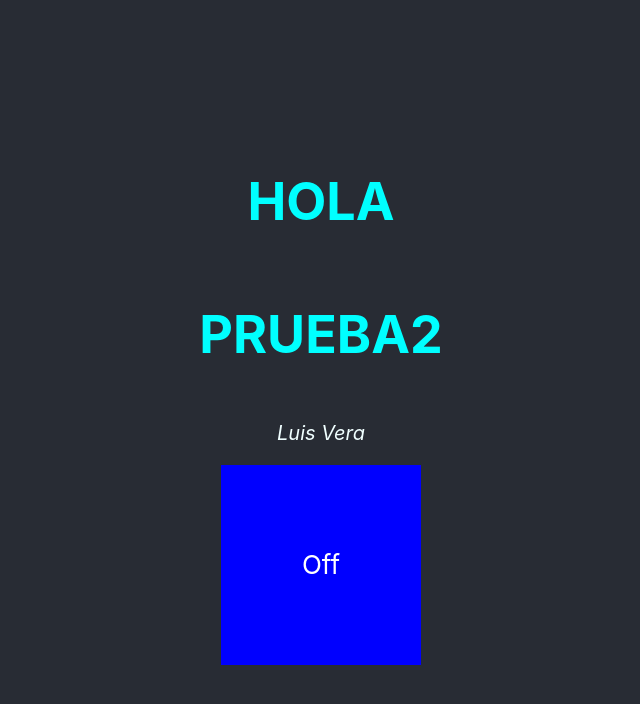
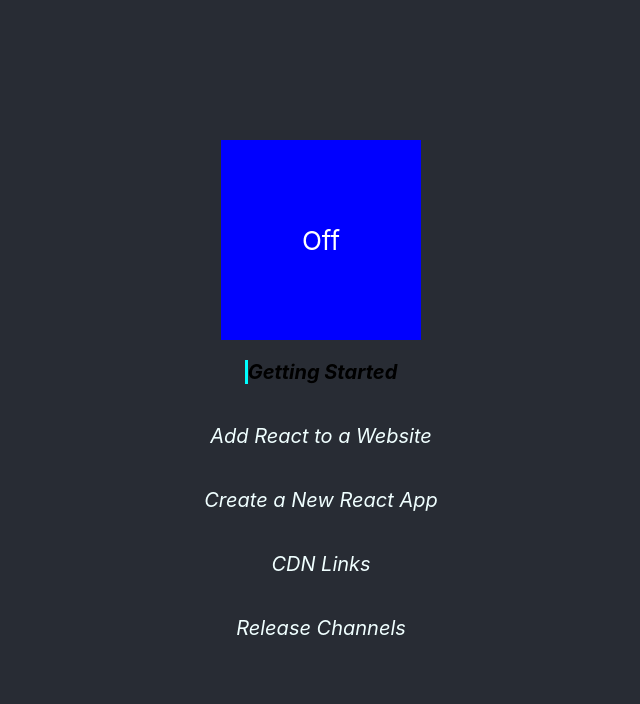
Before and after one commit to LuisVera1/18g-React, a React (Create React App) app: page / in a window 1280 px wide. Shown: the top 704 px of the page, without its empty margins (319-959 px from the left). Built offline with nearby package versions, Linux system fonts and the light colour scheme.

Commit message:
multiple switch

```diff
--- a/package.json
+++ b/package.json
@@ -12,8 +12,7 @@
     "web-vitals": "^2.1.4"
   },
   "scripts": {
-    "start": "react-scripts start",
-    "run": "npm run start -FAST_REFRESH=true",
+    "start": "CHOKIDAR_USEPOLLING=true react-scripts start",
     "build": "react-scripts build",
     "test": "react-scripts test",
     "eject": "react-scripts eject"
--- a/src/App.css
+++ b/src/App.css
@@ -52,3 +52,9 @@
   background-color: rgb(245, 245, 99);
   color: black;
 }
+
+.selected{
+  font-weight: bold;
+  color: black;
+  border-left: 3px solid cyan;
+}
--- a/src/App.js
+++ b/src/App.js
@@ -6,15 +6,15 @@ import { useState, useEffect } from 'react';
 import React from 'react';
 
 function App() {
+	const [stateP, setItem] = useState(0);
 	const [state, setIsOn] = useState(0);
 	const text = state === 0 ? "Off": "On";
+
+
 
 	return (
 		<div className="App">
 			<header className="App-header">
-				<Title text="Hola"></Title>
-				<Title text="Prueba2"></Title>
-				<FullName firstName="Luis" lastName="Vera"></FullName>
 
 				<div onMouseOver={(()=>{
 					setIsOn(1)
@@ -23,8 +23,14 @@ function App() {
 					setIsOn(0)
 				})}
 				className={"square " + text}>{text}</div>
-				{/* <button onClick={ () => { setCount(1) }}> Encender </button>
-				<button onClick={ () => {	setCount(0) }}> Apagar </button> */}
+
+				<p className={stateP === 0? "selected": ""} onMouseOver={()=>setItem(0)}>Getting Started</p>
+				<p className={stateP === 1? "selected": ""} onMouseOver={()=>setItem(1)}>Add React to a Website</p>
+				<p className={stateP === 2? "selected": ""} onMouseOver={()=>setItem(2)}>Create a New React App</p>
+				<p className={stateP === 3? "selected": ""} onMouseOver={()=>setItem(3)}>CDN Links</p>
+				<p className={stateP === 4? "selected": ""} onMouseOver={()=>setItem(4)}>Release Channels</p>
+
+
 
 			</header>
 		</div>
--- a/src/index.js
+++ b/src/index.js
@@ -15,7 +15,3 @@ root.render(
 // to log results (for example: reportWebVitals(console.log))
 // or send to an analytics endpoint. Learn more: https://bit.ly/CRA-vitals
 reportWebVitals();
-
-if (module.hot) {
-  module.hot.accept();
-}
```
Also changed, not shown: 1 other file (tests, documents, lock files or other folders).
